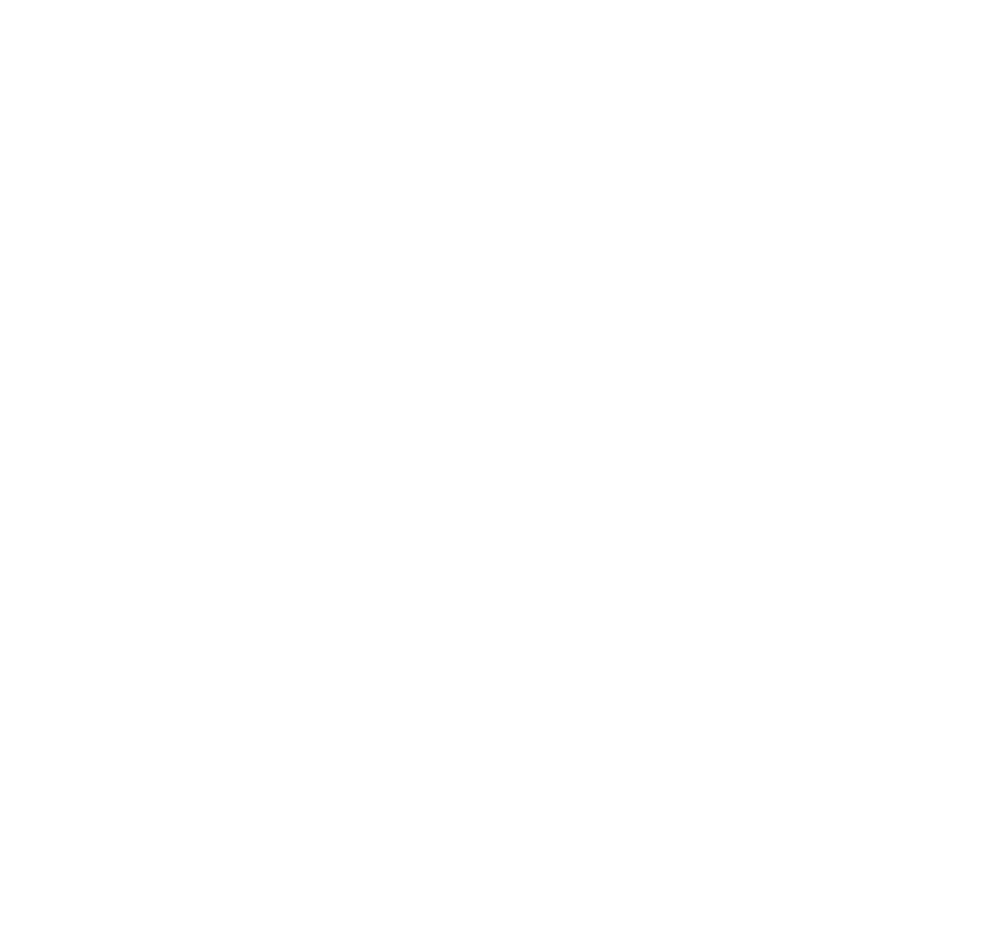
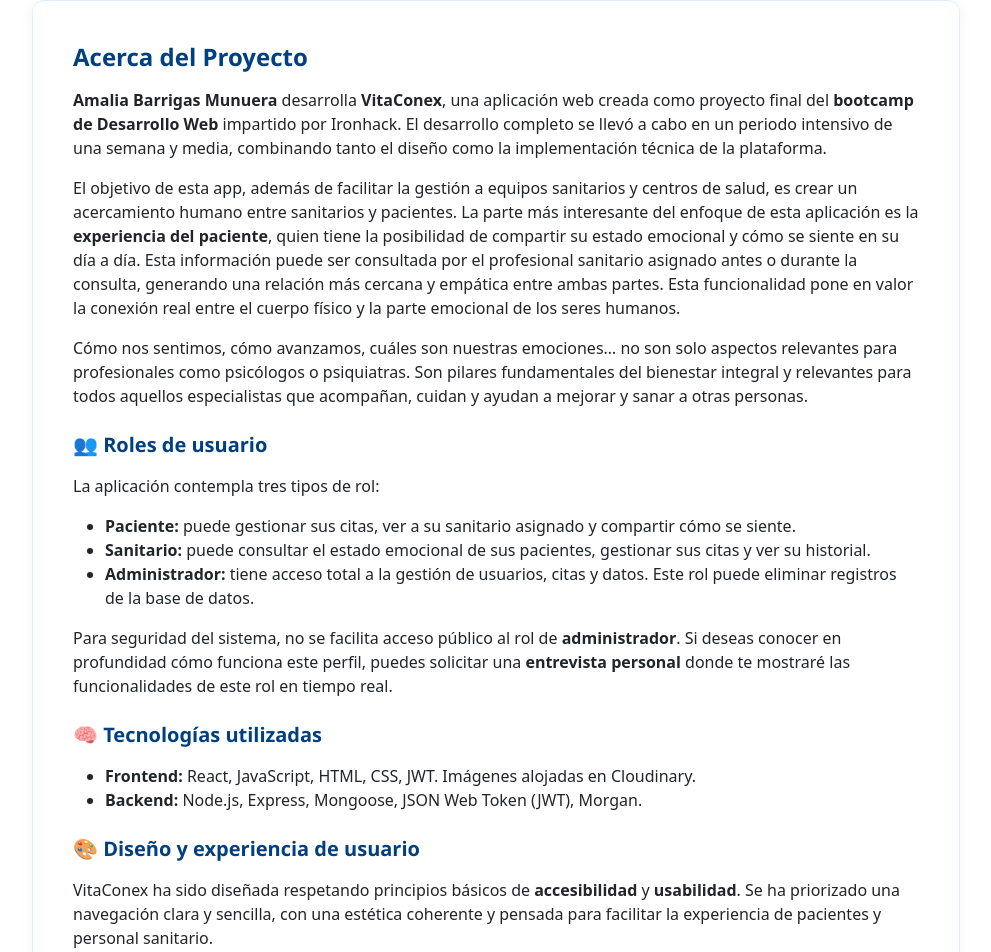
Before and after one commit to AmaliaBM/vitaconex, a React (Vite) app: page /info-proyecto in a window 1280 px wide. Before the commit this address had no page. Shown: the part 48-1000 px from the top of the page, without its empty margins (144-1135 px from the left). Before the commit the page ends 800 px from the top, so only its background shows below. Built offline with nearby package versions, Linux system fonts and the light colour scheme.

Commit message:
17.06.25 MARTES Añadido footer con información más completa del desarrollo de la aplicación. Y una página extra que se llama: InfoProyectoPage, a la cual se puede navegar publicamente, donde se detalla  el motivo de haber elegido un proyecto con esta tematica.

```diff
--- a/src/App.jsx
+++ b/src/App.jsx
@@ -13,6 +13,7 @@
 import HomeAdminPage from "./pages/AdminPages/HomeAdminPage";
 import DetalleUsuarioPage from "./pages/AdminPages/DetalleUsuarioPage";
 import DetallePacientePage from "./pages/SanitariosPages/DetallePacientePage";
+import InfoProyectoPage from "./pages/InfoProyectoPage/InfoProyectoPage";
 import { AuthProviderWrapper } from "./context/auth.context";
 import ProtectedRoute from "./components/ProtectedRoute";
 
@@ -29,6 +30,7 @@
             <Route path="/" element={<HomePage />} />
             <Route path="/login" element={<LoginPage />} />
             <Route path="/signup" element={<SignUpFormPage />} />
+            <Route path="/info-proyecto" element={<InfoProyectoPage />} />
 
             {/* RUTAS PACIENTE */}
            <Route element={<ProtectedRoute allowedRoles={['paciente']} />}>
--- /dev/null
+++ b/src/components/Footer/Footer.jsx
@@ -0,0 +1,37 @@
+import { Container, Row, Col } from "react-bootstrap";
+import { Link } from "react-router-dom";
+
+function Footer() {
+  return (
+    <footer className="mt-5 bg-light py-4 border-top">
+      <Container>
+        <Row className="text-center text-md-start">
+          <Col md={4} className="mb-3">
+            <h6>Usuarios de prueba</h6>
+            <ul>
+              <li><strong>Admin:</strong> admin@vitaconex.com / 123456</li>
+              <li><strong>Sanitario:</strong> doc@vitaconex.com / 123456</li>
+              <li><strong>Paciente:</strong> user@vitaconex.com / 123456</li>
+            </ul>
+          </Col>
+
+          <Col md={4} className="mb-3">
+            <h6>Más info sobre este proyecto</h6>
+            <p>
+              Click <Link to="/info-proyecto">aquí</Link> para conocer más información sobre el desarrollo de esta aplicación.
+            </p>
+          </Col>
+
+          <Col md={4} className="mb-3">
+            <h6>About</h6>
+            <p>
+              VitaConex es un proyecto full-stack desarrollado con Node.js, Express, MongoDB y React.
+            </p>
+          </Col>
+        </Row>
+      </Container>
+    </footer>
+  );
+}
+
+export default Footer;
--- a/src/index.css
+++ b/src/index.css
@@ -294,6 +294,33 @@
 button.secondary:hover, button.secondary:focus {
   background: #005bb5;
 }
+ /*Diseño en Footer*/
+footer {
+  font-size: 0.9rem;
+  color: #333;
+  background-color: #f8f9fa;
+}
+
+footer h6 {
+  font-weight: bold;
+  margin-bottom: 0.5rem;
+}
+
+footer ul {
+  list-style-type: none;
+  padding-left: 0;
+  margin-bottom: 0.5rem;
+}
+
+footer a {
+  color: #007bff;
+  text-decoration: none;
+}
+
+footer a:hover {
+  text-decoration: underline;
+}
+
 
 /* Otros */
 *:focus-visible {
@@ -317,6 +344,8 @@
   flex-direction: column;
   width: 100%;
 }
+
+
 
 /* Responsive */
 @media (max-width: 576px) {
--- a/src/pages/HomePage/HomePage.jsx
+++ b/src/pages/HomePage/HomePage.jsx
@@ -1,13 +1,14 @@
 import { Container } from "react-bootstrap";
 import BotonesHome from "../../components/Botoneshome/BotonesHome";
 import ArticlesOfInterest from "../ArticlesOfInterest/ArticlesOfInterst";
+import Footer from "../../components/Footer/Footer";
 
 function HomePage() {
   return (
-    <div className="HomePage">
-      <div className="home-wrapper">
-        <Container className="home-container text-center py-5">
-          <div className="intro-text">
+    <div className="d-flex flex-column min-vh-100">
+      <main className="flex-grow-1">
+        <Container className="text-center py-5">
+          <div className="intro-text mb-4">
             <p>
               <strong>VitaConex</strong> es una aplicación desarrollada como proyecto final del bootcamp de <strong>Desarrollo Web en Ironhack</strong>.
             </p>
@@ -16,14 +17,15 @@
             </p>
           </div>
 
-          {/* Aquí va auth-buttons */}
-          <div className="auth-buttons">
+          <div className="auth-buttons mb-4">
             <BotonesHome />
           </div>
 
           <ArticlesOfInterest />
         </Container>
-      </div>
+      </main>
+
+      <Footer />
     </div>
   );
 }
--- /dev/null
+++ b/src/pages/InfoProyectoPage/InfoProyectoPage.jsx
@@ -0,0 +1,72 @@
+import { useNavigate } from 'react-router-dom';
+import Card from 'react-bootstrap/Card';
+import Button from 'react-bootstrap/Button';
+
+function InfoProyectoPage() {
+  const navigate = useNavigate();
+
+  return (
+    <div className="container mt-5 mb-5">
+      <Card>
+        <Card.Body>
+          <h4 className="mb-3">Acerca del Proyecto</h4>
+            <p>
+            <strong>Amalia Barrigas Munuera</strong> desarrolla <strong>VitaConex</strong>, una aplicación web creada como proyecto final del <strong>bootcamp de Desarrollo Web</strong> impartido por Ironhack.
+            El desarrollo completo se llevó a cabo en un periodo intensivo de una semana y media, combinando tanto el diseño como la implementación técnica de la plataforma.
+            </p>
+
+          <p>
+            El objetivo de esta app, además de facilitar la gestión a equipos sanitarios y centros de salud, es crear un acercamiento humano entre sanitarios y pacientes.
+            La parte más interesante del enfoque de esta aplicación es la <strong>experiencia del paciente</strong>, quien tiene la posibilidad de compartir su estado emocional y cómo se siente en su día a día.
+            Esta información puede ser consultada por el profesional sanitario asignado antes o durante la consulta, generando una relación más cercana y empática entre ambas partes.
+            Esta funcionalidad pone en valor la conexión real entre el cuerpo físico y la parte emocional de los seres humanos.<br />
+
+          </p>
+
+          <p>
+            Cómo nos sentimos, cómo avanzamos, cuáles son nuestras emociones… no son solo aspectos relevantes para profesionales como psicólogos o psiquiatras.
+            Son pilares fundamentales del bienestar integral y relevantes para todos aquellos especialistas que acompañan, cuidan y ayudan a mejorar y sanar a otras personas.
+          </p>
+
+          <h5 className="mt-4">👥 Roles de usuario</h5>
+          <p>
+            La aplicación contempla tres tipos de rol:
+          </p>
+          <ul>
+            <li><strong>Paciente:</strong> puede gestionar sus citas, ver a su sanitario asignado y compartir cómo se siente.</li>
+            <li><strong>Sanitario:</strong> puede consultar el estado emocional de sus pacientes, gestionar sus citas y ver su historial.</li>
+            <li><strong>Administrador:</strong> tiene acceso total a la gestión de usuarios, citas y datos. Este rol puede eliminar registros de la base de datos.</li>
+          </ul>
+          <p>
+            Para seguridad del sistema, no se facilita acceso público al rol de <strong>administrador</strong>.
+            Si deseas conocer en profundidad cómo funciona este perfil, puedes solicitar una <strong>entrevista personal</strong> donde te mostraré las funcionalidades de este rol en tiempo real.
+          </p>
+
+          <h5 className="mt-4">🧠 Tecnologías utilizadas</h5>
+          <ul>
+            <li><strong>Frontend:</strong> React, JavaScript, HTML, CSS, JWT. Imágenes alojadas en Cloudinary.</li>
+            <li><strong>Backend:</strong> Node.js, Express, Mongoose, JSON Web Token (JWT), Morgan.</li>
+          </ul>
+
+          <h5 className="mt-4">🎨 Diseño y experiencia de usuario</h5>
+          <p>
+            VitaConex ha sido diseñada respetando principios básicos de <strong>accesibilidad</strong> y <strong>usabilidad</strong>.
+            Se ha priorizado una navegación clara y sencilla, con una estética coherente y pensada para facilitar la experiencia de pacientes y personal sanitario.
+          </p>
+
+          <p>
+            Las ilustraciones utilizadas en la página principal, visible sin necesidad de registro, pertenecen al banco de imágenes gratuito <strong>Freepik</strong>.
+          </p>
+
+          <div className="mt-4 text-end">
+            <Button variant="secondary" onClick={() => navigate(-1)}>
+              ← Volver atrás
+            </Button>
+          </div>
+        </Card.Body>
+      </Card>
+    </div>
+  );
+}
+
+export default InfoProyectoPage;
```
